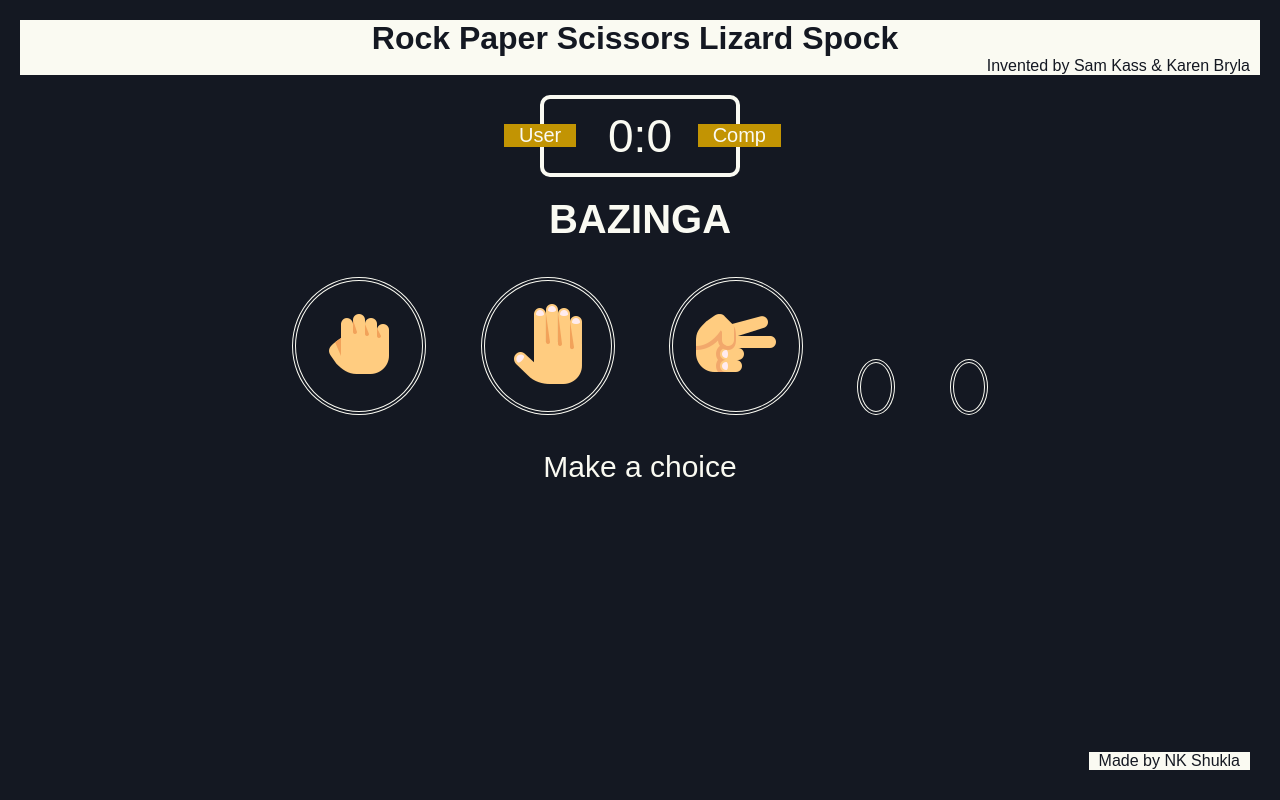
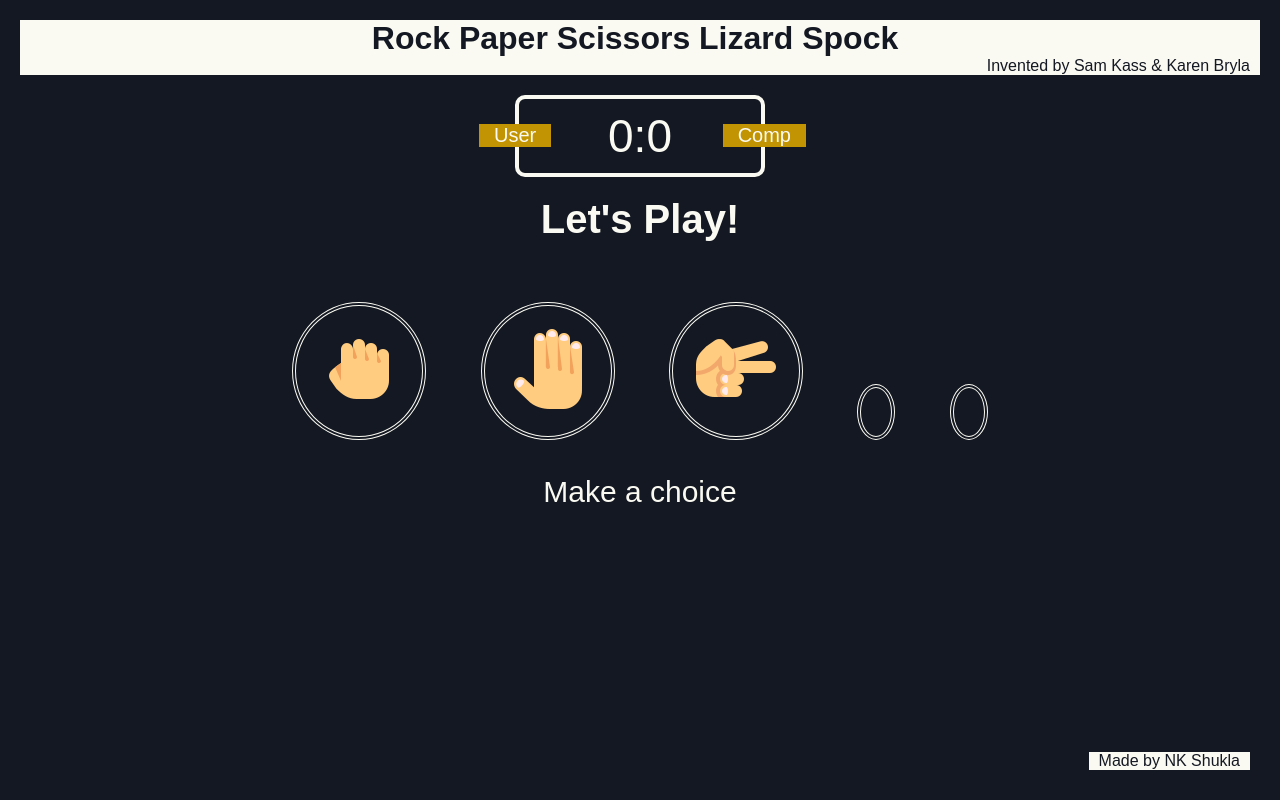
Before and after one commit to NKShukla/rock-paper-scissors-lizard-spock, a plain HTML site: page index.html in a window 1280 px wide. Drawn offline with Linux system fonts and the light colour scheme; a web font is replaced by a local one.

Commit message:
Final changes: Version 1.0

```diff
--- a/index.html
+++ b/index.html
@@ -19,7 +19,7 @@
     </div>
 
     <div class="result">
-        <p>BAZINGA</p>
+        <p>Let's Play!</p>
     </div>
 
     <div class="choices">
--- a/styles.css
+++ b/styles.css
@@ -31,7 +31,7 @@ header > p {
   text-align: center;
   border: 4px solid #fafaf2;
   border-radius: 10px;
-  width: 200px;
+  width: 250px;
   position: relative;
   padding: 10px 20px;
   font-size: 46px;
@@ -56,6 +56,7 @@ header > p {
 
 .result {
   margin: 10px;
+  min-height: 70px;
   font-size: 40px;
   text-align: center;
   font-weight: bold;
```
